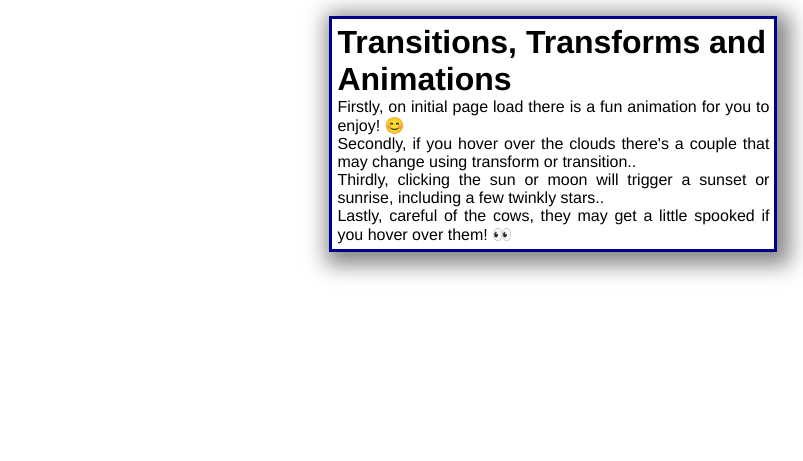
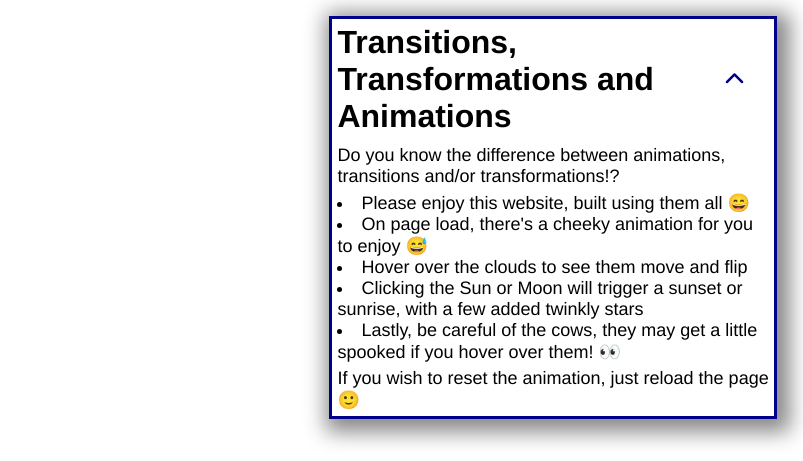
Before and after one commit to Louise-Ann93/AnimatedLandscape, a website built with Parcel: page index.html in a window 1280 px wide. Shown: the top 461 px of the page, 477-1280 px from the left. Built offline with nearby package versions, Linux system fonts and the light colour scheme; files whose address does not match are found by name.

Commit message:
div text

```diff
--- a/css/info.css
+++ b/css/info.css
@@ -15,7 +15,33 @@
   top: 2%;
   right: 2%;
 }
+ul {
+  list-style-position: inside;
+  padding-top: 5px;
+  padding-bottom: 5px;
+}
 
-p {
-  text-align: justify;
+.text {
+  font-size: 18px;
 }
+
+.invisible {
+  display: none !important;
+}
+
+.title {
+  display: flex;
+  align-items: center;
+  justify-content: center;
+  margin-bottom: 10px;
+}
+
+.show {
+  color: darkblue;
+  padding: 25px;
+}
+
+.hide {
+  color: darkblue;
+  padding: 25px;
+}
--- a/index.html
+++ b/index.html
@@ -11,6 +11,7 @@
   <link rel="stylesheet" href="css/land.css">
   <link rel="stylesheet" href="css/footer.css">
   <link rel="stylesheet" href="css/info.css">
+  <script src="https://kit.fontawesome.com/05d7f78be6.js" crossorigin="anonymous"></script>
 
 </head>
 
@@ -41,11 +42,25 @@
   <img id="alien" class="alien-ship" src="Spaceship.svg" alt="alien" width="300">
 
   <div class="info">
-    <h1>Transitions, Transforms and Animations</h1>
-    <p>Firstly, on initial page load there is a fun animation for you to enjoy! 😊 <br>
-      Secondly, if you hover over the clouds there's a couple that may change using transform or transition.. <br>
-      Thirdly, clicking the sun or moon will trigger a sunset or sunrise, including a few twinkly stars.. <br>
-      Lastly, careful of the cows, they may get a little spooked if you hover over them! 👀</p>
+
+    <div class="title">
+      <h1>Transitions, Transformations and Animations</h1>
+      <i id="show" class="fa-solid fa-chevron-down fa-lg show invisible"></i>
+      <i id="hide" class="fa-solid fa-chevron-up fa-lg hide"></i>
+    </div>
+
+    <div id="text" class="text">
+      Do you know the difference between animations, transitions and/or transformations!?
+      <ul>
+        <li>Please enjoy this website, built using them all 😄</li>
+        <li>On page load, there's a cheeky animation for you to enjoy 😅</li>
+        <li>Hover over the clouds to see them move and flip</li>
+        <li>Clicking the Sun or Moon will trigger a sunset or sunrise, with a few added twinkly stars</li>
+        <li>Lastly, be careful of the cows, they may get a little spooked if you hover over them! 👀</li>
+      </ul>
+      If you wish to reset the animation, just reload the page 🙂
+    </div>
+
   </div>
 
   <div class="footer">
--- a/js/main.js
+++ b/js/main.js
@@ -89,6 +89,18 @@ $(document).ready(function () {
       $('#stars-7').addClass('star-7');
       $('#stars-7').removeClass('star-day-7');
     }
+  })
 
+  $('#show').click(function () {
+    $('.hide').removeClass('invisible')
+    $('.show').addClass('invisible')
+    $('#text').removeClass('invisible')
   })
+
+  $('#hide').click(function () {
+    $('.show').removeClass('invisible')
+    $('.hide').addClass('invisible')
+    $('#text').addClass('invisible')
+  })
+
 })
```
